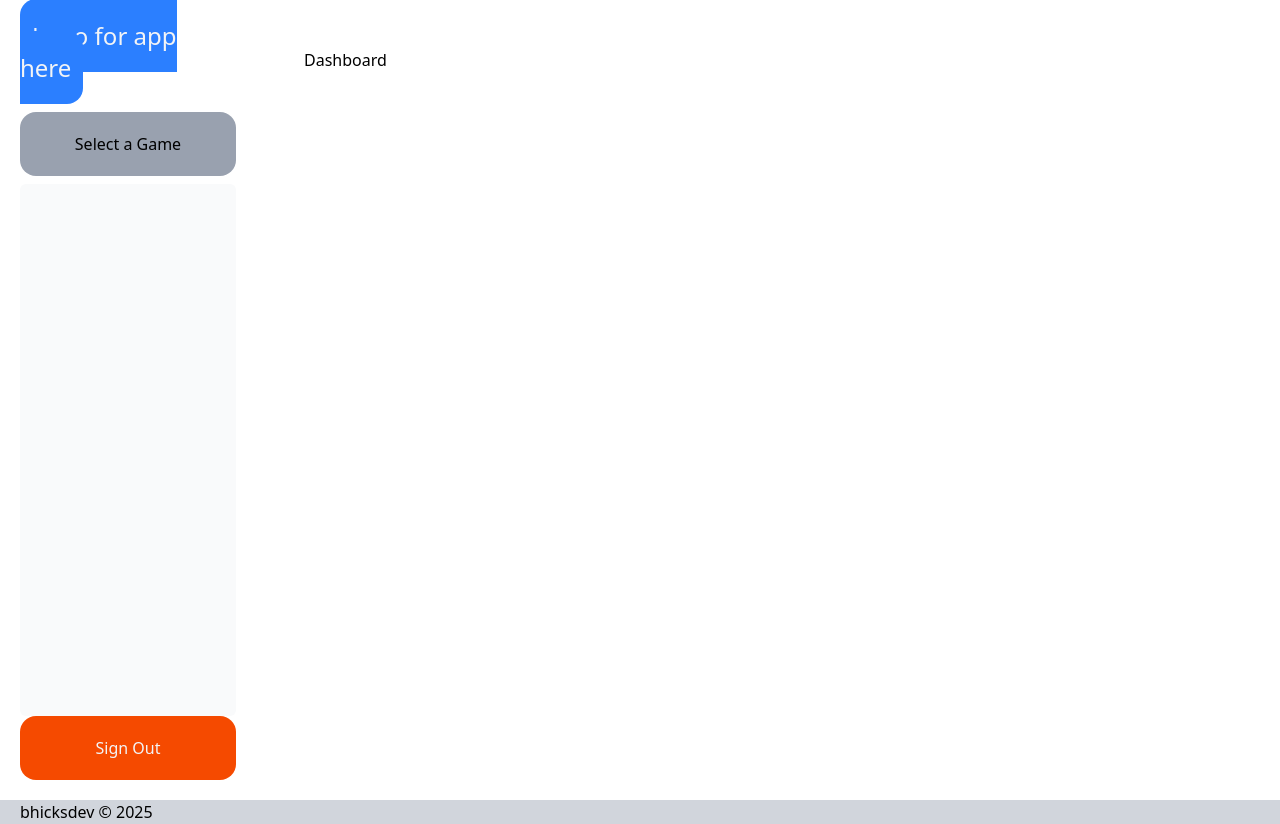
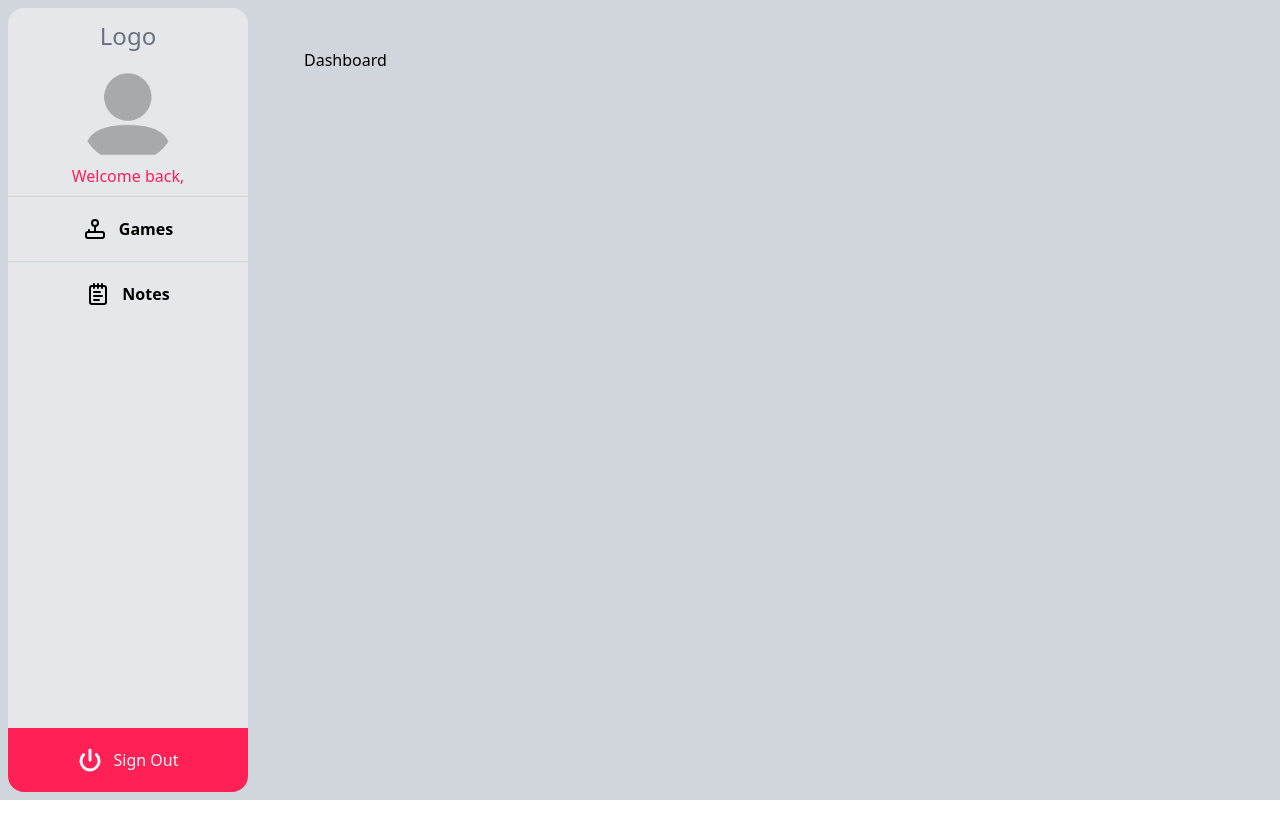
Before and after one commit to NoggyPLZ/fgc-notes, a Next.js app: page /dashboard in a window 1280 px wide. After the commit the page ends 800 px from the top, so only its background shows below. Built offline with nearby package versions, Linux system fonts and the light colour scheme; no server answers.

Commit message:
styled sidenav, created auth.ts to hold cached session/user retrieval for preview profile in sidenav

```diff
--- a/package.json
+++ b/package.json
@@ -13,6 +13,7 @@
     "@prisma/client": "^6.13.0",
     "bcryptjs": "^3.0.2",
     "jose": "^6.0.12",
+    "lucide-react": "^0.539.0",
     "next": "15.4.5",
     "react": "19.1.0",
     "react-dom": "19.1.0",
--- a/src/app/(with-sidenav)/layout.tsx
+++ b/src/app/(with-sidenav)/layout.tsx
@@ -2,7 +2,7 @@ import SideNav from "@/components/ui/dashboard/sideNav";
 
 export default function Layout({ children }: { children: React.ReactNode }) {
   return (
-    <div className="flex h-screen flex-col md:flex-row md:overflow-hidden">
+    <div className="flex h-screen flex-col md:flex-row md:overflow-hidden bg-gray-300">
       <div className="w-full flex-none md:w-64">
         <SideNav />
       </div>
--- a/src/app/layout.tsx
+++ b/src/app/layout.tsx
@@ -1,8 +1,6 @@
 import type { Metadata } from "next";
 import { Geist, Geist_Mono } from "next/font/google";
 import "./globals.css";
-import Header from "@/components/header";
-import Footer from "@/components/footer";
 
 const geistSans = Geist({
   variable: "--font-geist-sans",
@@ -29,10 +27,7 @@ export default function RootLayout({
       <body
         className={`${geistSans.variable} ${geistMono.variable} antialiased`}
       >
-        <div className="min-h-screen flex flex-col">
-          {children}
-          <Footer />
-        </div>
+        <div className="min-h-screen flex flex-col">{children}</div>
       </body>
     </html>
   );
--- a/src/app/page.tsx
+++ b/src/app/page.tsx
@@ -1,9 +1,11 @@
+import Footer from "@/components/footer";
 import ToggleLogin from "@/components/forms/ToggleLogin";
 import Button from "@/components/ui/Button";
 import Link from "next/link";
 
 export default function Home() {
   return (
+    <>
       <div className="text-center flex flex-col gap-5 justify-center mt-auto mb-auto">
         <h1 className="text-5xl font-bold">Home Page</h1>
         <Link href="/select/">
@@ -11,5 +13,7 @@ export default function Home() {
         </Link>
         <ToggleLogin />
       </div>
+      <Footer />
+    </>
   );
 }
--- /dev/null
+++ b/src/components/ui/ProfilePreview.tsx
@@ -0,0 +1,22 @@
+import Image from "next/image";
+import { getCurrentUser } from "@/lib/auth";
+
+export default async function ProfilePreview() {
+  const user = await getCurrentUser();
+
+  return (
+    <div className="flex flex-col">
+      <Image
+        src={"/profile-image-placeholder.gif"}
+        alt={"profile image placholder"}
+        height={100}
+        width={100}
+        className="rounded-full border-1 mx-auto"
+      />
+      <div className="text-center">
+        <p className="text-center text-rose-500">Welcome back,</p>
+        <h4 className="text-xl text-gray-800">{user && user.name}</h4>
+      </div>
+    </div>
+  );
+}
--- a/src/components/ui/dashboard/sideNav.tsx
+++ b/src/components/ui/dashboard/sideNav.tsx
@@ -1,32 +1,37 @@
 import { logout } from "@/actions/actions";
 import Link from "next/link";
 import NavLinks from "../navLinks";
+import { Power } from "lucide-react";
+import ProfilePreview from "../ProfilePreview";
 
 export default function SideNav() {
   return (
-    <div className="flex flex-col h-full p-5 gap-5">
-      <div>
+    <div className="flex flex-col h-full p-2">
+      <div className="bg-gray-200 flex flex-col rounded-2xl grow">
         <Link
           href={"/"}
-          className="bg-blue-500 text-gray-100 px-3 py-5 rounded-2xl text-2xl"
+          className="text-gray-500 p-3 rounded-2xl text-2xl text-center"
         >
-          Logo for app here
+          Logo
         </Link>
-      </div>
+        <ProfilePreview />
         <div className="flex grow flex-row md:flex-col justify-between">
           <NavLinks />
-        <div className="hidden h-auto w-full grow rounded-md bg-gray-50 md:block"></div>
+          <div className="hidden h-auto grow md:block"></div>
           <form
             action={async () => {
               "use server";
               await logout();
             }}
+            className=""
           >
-          <button className="rounded-2xl p-5 w-full bg-orange-600 text-gray-100 cursor-pointer">
+            <button className="rounded-b-2xl py-5 w-full bg-rose-500 text-gray-100 cursor-pointer flex flex-row justify-center gap-3 hover:bg-rose-700 hover:text-gray-100">
+              <Power strokeWidth={3} />
               Sign Out
             </button>
           </form>
         </div>
       </div>
+    </div>
   );
 }
--- a/src/components/ui/navLinks.tsx
+++ b/src/components/ui/navLinks.tsx
@@ -1,24 +1,35 @@
 "use client";
 import Link from "next/link";
+import { Joystick, NotepadText } from "lucide-react";
 
 export default function NavLinks() {
   const links = [
     {
-      name: "Select a Game",
+      name: "Games",
       href: "/select/",
+      icon: Joystick,
+    },
+    {
+      name: "Notes",
+      href: "/select/",
+      icon: NotepadText,
     },
   ];
   return (
     <div className="py-2 flex flex-row md:flex-col">
-      {links.map((link, i) => (
+      {links.map((link, i) => {
+        const LinkIcon = link.icon;
+        return (
           <Link
-          className="p-5 text-center rounded-2xl w-full bg-gray-400"
+            className="p-5 text-center w-full bg-gray-200 font-semibold border-gray-300 border-t-1 hover:bg-rose-500 hover:text-gray-100 flex flex-row justify-center gap-3"
             key={i}
             href={link.href}
           >
+            <LinkIcon strokeWidth={2} />
             {link.name}
           </Link>
-      ))}
+        );
+      })}
     </div>
   );
 }
--- /dev/null
+++ b/src/lib/auth.ts
@@ -0,0 +1,41 @@
+import { jwtVerify } from "jose";
+import { cookies } from "next/headers";
+import { prisma } from "./db";
+
+const key = process.env.JWT_SECRET!;
+const encodedKey = new TextEncoder().encode(key);
+
+let cachedUser: any = null;
+let cachedSession: any = null;
+
+export async function getSession() {
+  if (cachedSession) return cachedSession;
+  const cookie = (await cookies()).get("session")?.value;
+  if (!cookie) return null;
+
+  try {
+    const { payload } = await jwtVerify(cookie, encodedKey);
+    cachedSession = payload;
+    return payload;
+  } catch (error) {
+    return null;
+  }
+}
+
+export async function getCurrentUser() {
+  if (cachedUser) return cachedUser;
+  const session = await getSession();
+
+  if (!session?.userId) return null;
+  const user = prisma.user.findUnique({
+    where: {
+      id: session.userId as string,
+    },
+    select: {
+      id: true,
+      name: true,
+    },
+  });
+  cachedUser = user;
+  return user;
+}
```
Also changed, not shown: public/profile-image-placeholder.gif (added), 1 other file (tests, documents, lock files or other folders). Lines whose indentation alone changed are shown as unchanged.
